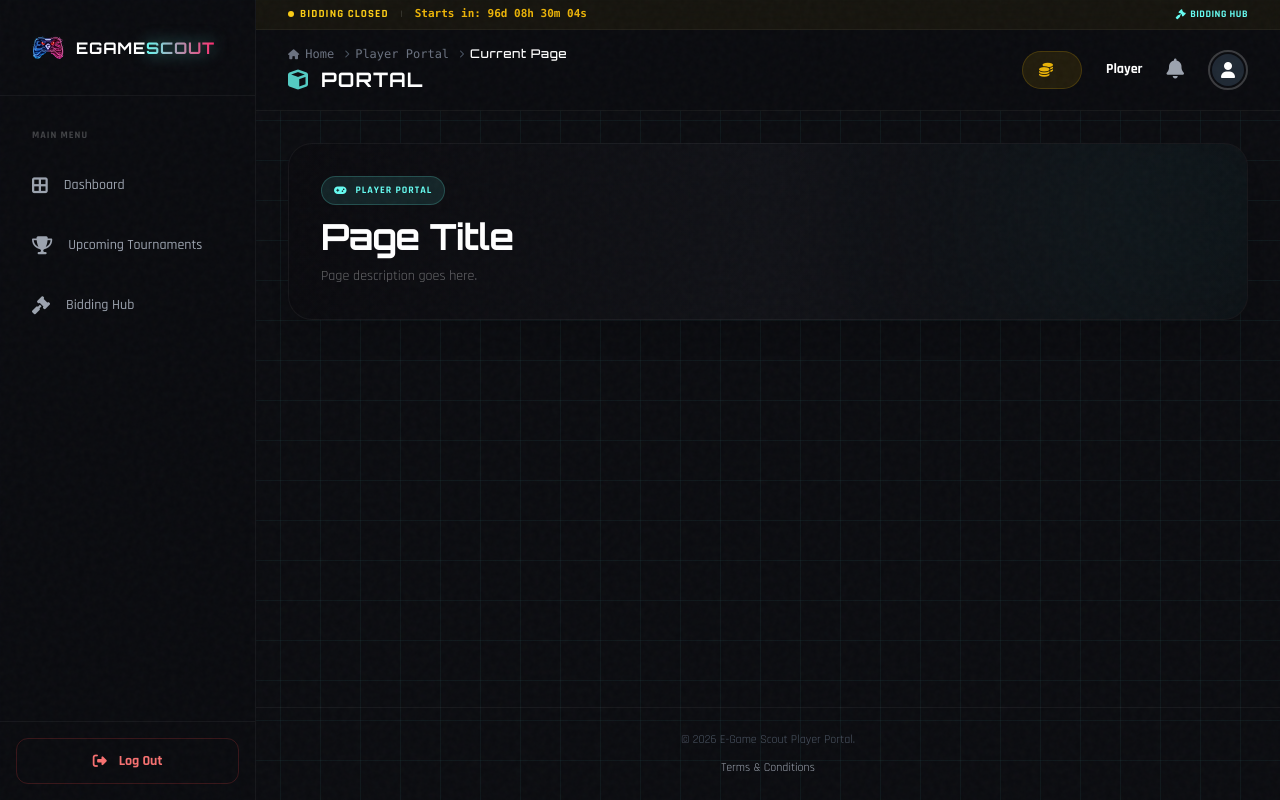
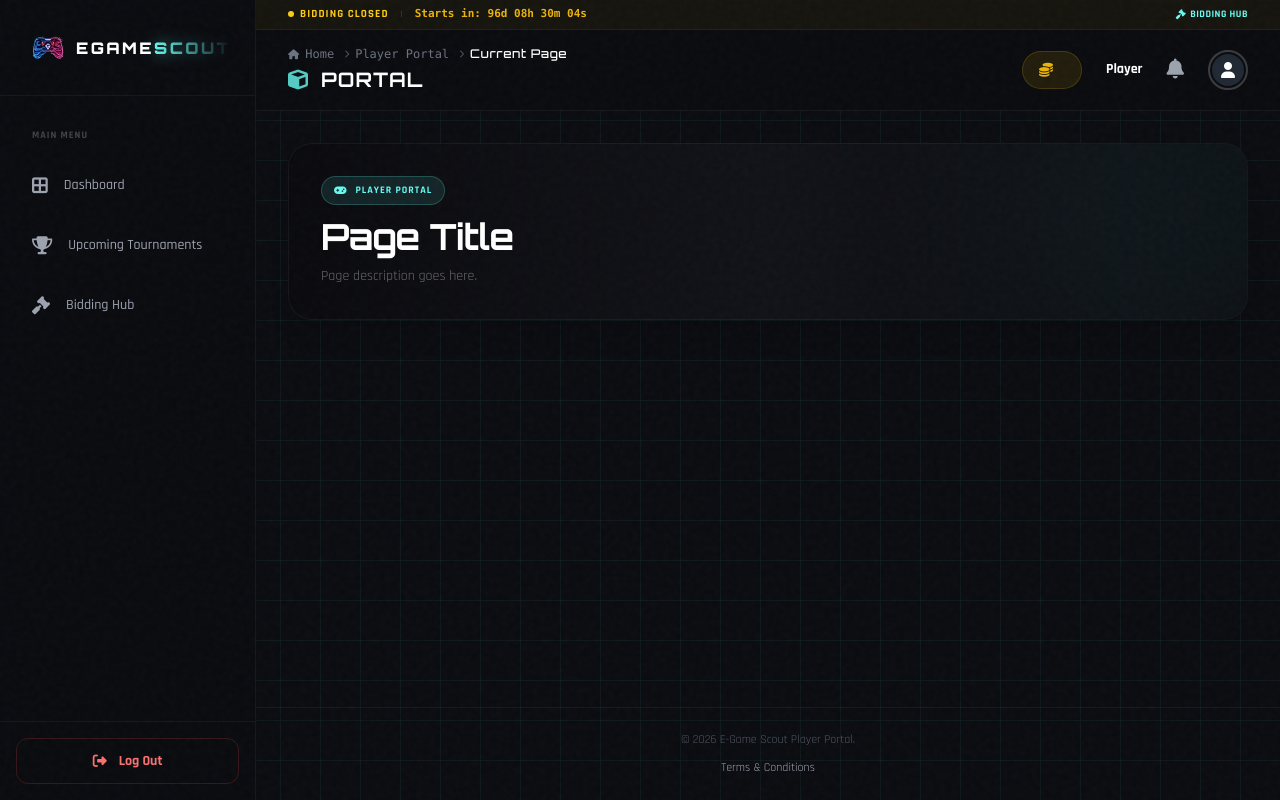
Before and after one commit to kachhadiyajanvi/E-GAMESCOUT, a Django app: template egamescout/web/templates/web/Player/player_page_base.html in a window 1280 px wide. Run offline with Django 5.2, Linux system fonts and the light colour scheme; the template is opened without the code that fills it, so the values that code supplies are empty; data comes from the database, SQL or seed files in the repository; some libraries are stand-ins or nearby versions.

Commit message:
change player dashboard logo color

```diff
--- a/egamescout/web/templates/web/Player/player_dashboard_base.html
+++ b/egamescout/web/templates/web/Player/player_dashboard_base.html
@@ -135,7 +135,9 @@
             <div class="h-24 flex items-center px-8 border-b border-white/5">
                 <a href="{% url 'player_dashboard' %}" class="flex items-center gap-3">
                     <img src="{% static 'web/images/logo.png' %}" alt="Logo" class="w-8 h-8 object-contain">
-                    <span class="font-display font-bold text-white tracking-wider">EGAME<span class="text-transparent bg-clip-text bg-gradient-to-r from-accent-cyan to-neon-pink drop-shadow-[0_0_8px_rgba(102,252,241,0.5)]">SCOUT</span></span>
+                    <span class="text-md font-display font-black tracking-[0.15em] text-white group-hover:drop-shadow-[0_0_5px_rgba(255,255,255,0.5)] transition-all">
+                        EGAME<span class="text-transparent bg-clip-text bg-gradient-to-r from-accent-cyan drop-shadow-[0_0_8px_rgba(102,252,241,0.5)]">SCOUT</span>
+                    </span>
                 </a>
             </div>
 
```
